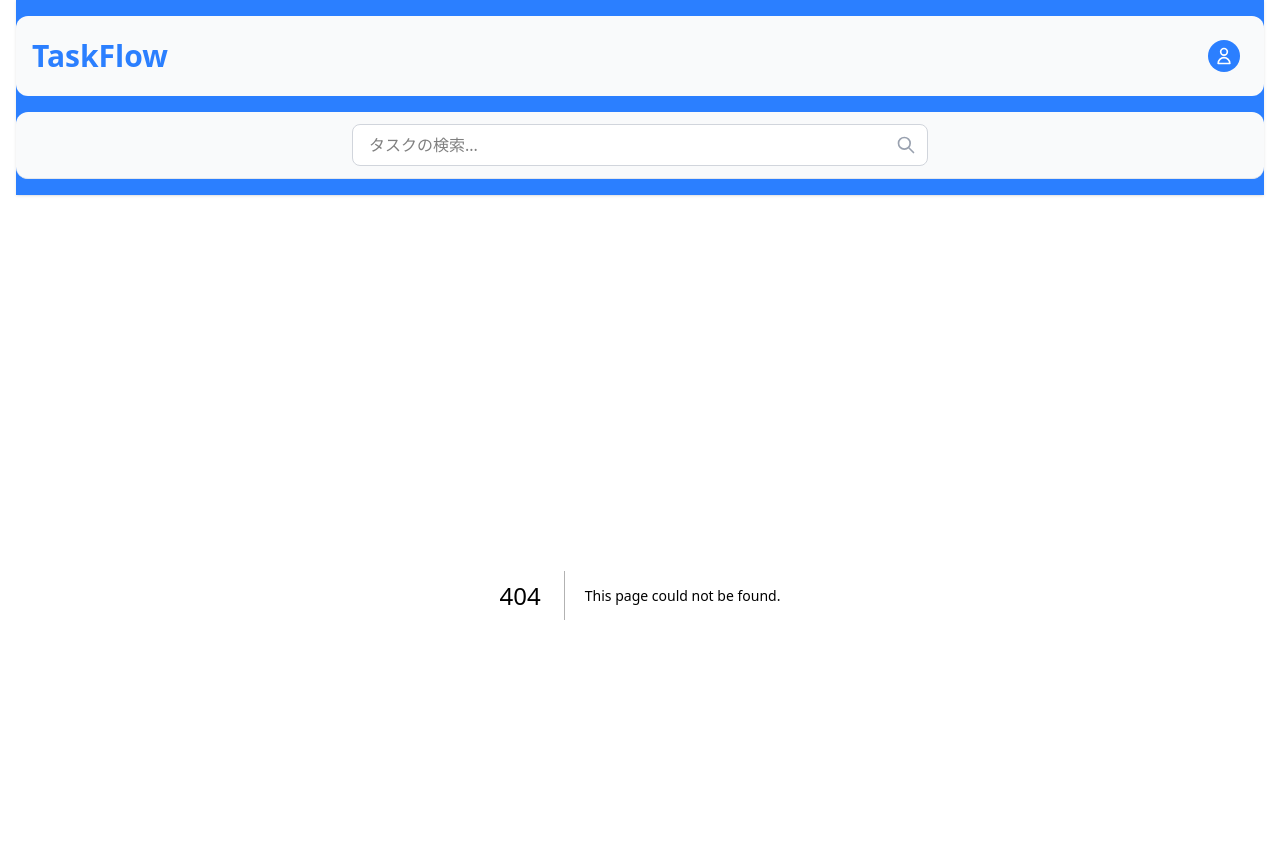
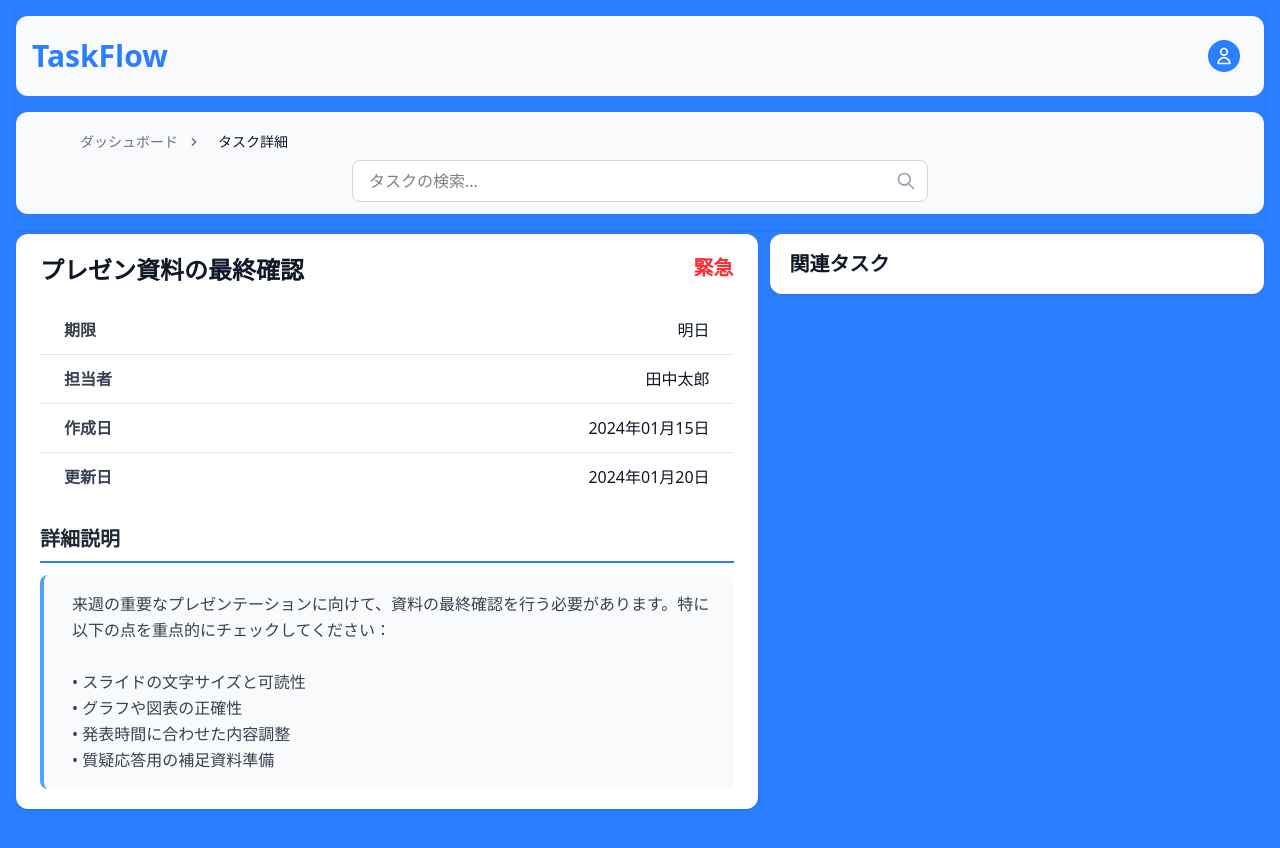
Before and after one commit to nakano1122/todo-frontend, a Next.js app: page /task/1 in a window 1280 px wide. Before the commit this address had no page. Shown: the top 848 px of the page. After the commit the page ends 813 px from the top, so only its background shows below. Built offline with nearby package versions, Linux system fonts and the light colour scheme.

Commit message:
task detail page (#5)
* create breadcrumbs

* create task main

* remove progress

```diff
--- a/src/app/dashboard/components/task_management/AllTodoCard.tsx
+++ b/src/app/dashboard/components/task_management/AllTodoCard.tsx
@@ -1,5 +1,8 @@
+import Link from "next/link";
+
 const AllTodoCard = () => {
   return (
+    <Link href="/task/1">
       <div className="bg-gradient-to-r from-sky-400 to-sky-300 border-l-2 rounded-xl px-4 py-3 flex flex-col gap-2">
         <div className="font-bold text-xl text-gray-900">
           プレゼン資料の最終確認
@@ -8,6 +11,7 @@ const AllTodoCard = () => {
           <div className="flex">明日</div>
         </div>
       </div>
+    </Link>
   );
 };
 
--- a/src/app/dashboard/components/todo_now/TodoNowCard.tsx
+++ b/src/app/dashboard/components/todo_now/TodoNowCard.tsx
@@ -1,5 +1,8 @@
+import Link from "next/link";
+
 const TodoNowCard = () => {
   return (
+    <Link href="/task/1">
       <div className="bg-gradient-to-r from-red-400 to-red-300 border-l-3 rounded-xl px-4 py-3 flex flex-col gap-2">
         <div className="font-bold text-xl text-gray-900">
           プレゼン資料の最終確認
@@ -9,6 +12,7 @@ const TodoNowCard = () => {
           <div className="flex">緊急</div>
         </div>
       </div>
+    </Link>
   );
 };
 
--- /dev/null
+++ b/src/app/layout/Breadcrumbs.tsx
@@ -0,0 +1,92 @@
+"use client";
+
+import Link from "next/link";
+import { usePathname } from "next/navigation";
+
+const breadcrumbsString = (
+  pathname: string,
+  index: number,
+  pathArray: string[]
+): string => {
+  if (index === 0 && pathname === "dashboard") {
+    return "ダッシュボード";
+  }
+
+  if (index === 0 && pathname === "task") {
+    return "ダッシュボード";
+  }
+
+  if (index === 1 && pathArray[0] === "task") {
+    return "タスク詳細";
+  }
+
+  const pathLabels: Record<string, string> = {
+    dashboard: "ダッシュボード",
+    task: "タスク",
+  };
+
+  return pathLabels[pathname] || pathname;
+};
+
+const Breadcrumbs = () => {
+  const pathname = usePathname();
+  const pathArray = pathname.split("/").filter((part) => part);
+
+  let breadcrumbItems: Array<{ label: string; href: string }> = [];
+
+  if (pathArray.length === 0 || pathArray[0] === "dashboard") {
+    breadcrumbItems = [{ label: "ダッシュボード", href: "/dashboard" }];
+  } else if (pathArray[0] === "task" && pathArray.length >= 2) {
+    breadcrumbItems = [
+      { label: "ダッシュボード", href: "/dashboard" },
+      { label: "タスク詳細", href: pathname },
+    ];
+  } else {
+    breadcrumbItems = pathArray.map((part, index) => ({
+      label: breadcrumbsString(part, index, pathArray),
+      href: `/${pathArray.slice(0, index + 1).join("/")}`,
+    }));
+  }
+
+  return (
+    <>
+      <nav className="px-4 sm:px-6 lg:px-8 py-2">
+        <div className="max-w-7xl">
+          <ol className="flex items-center space-x-2 text-sm text-gray-500">
+            {breadcrumbItems.map((item, index) => {
+              const isLast = index === breadcrumbItems.length - 1;
+              return (
+                <li key={index} className="flex items-center">
+                  {!isLast ? (
+                    <Link href={item.href} className="hover:text-gray-700">
+                      {item.label}
+                    </Link>
+                  ) : (
+                    <span className="text-gray-900 font-medium">
+                      {item.label}
+                    </span>
+                  )}
+                  {!isLast && (
+                    <svg
+                      className="w-4 h-4 mx-2"
+                      fill="currentColor"
+                      viewBox="0 0 20 20"
+                    >
+                      <path
+                        fillRule="evenodd"
+                        d="M7.293 14.707a1 1 0 010-1.414L10.586 10 7.293 6.707a1 1 0 011.414-1.414l4 4a1 1 0 010 1.414l-4 4a1 1 0 01-1.414 0z"
+                        clipRule="evenodd"
+                      />
+                    </svg>
+                  )}
+                </li>
+              );
+            })}
+          </ol>
+        </div>
+      </nav>
+    </>
+  );
+};
+
+export default Breadcrumbs;
--- a/src/app/layout/SearchBox.tsx
+++ b/src/app/layout/SearchBox.tsx
@@ -1,10 +1,13 @@
+import Breadcrumbs from "./Breadcrumbs";
+
 const SearchBox = () => {
   return (
     <div className="rounded-xl">
-      <div className="rounded-xl bg-gray-50 border-b border-gray-200">
-        <div className="max-w-7xl mx-auto px-4 sm:px-6 lg:px-8 py-3">
-          <div className="max-w-xl mx-auto">
-            <div className="relative">
+      <div className="rounded-xl bg-gray-50">
+        <div className="max-w-7xl px-4 sm:px-6 lg:px-8 py-3">
+          <Breadcrumbs />
+          <div className="flex flex-col items-center">
+            <div className="relative sm:w-md md:w-xl">
               <input
                 type="text"
                 placeholder="タスクの検索..."
--- /dev/null
+++ b/src/app/task/[task_id]/components/RelatedTaskList.tsx
@@ -0,0 +1,9 @@
+const RelatedTaskList = () => {
+  return (
+    <div className="bg-white shadow px-5 py-4 rounded-xl">
+      <div className="font-bold text-xl text-gray-900">関連タスク</div>
+    </div>
+  );
+};
+
+export default RelatedTaskList;
--- /dev/null
+++ b/src/app/task/[task_id]/components/TaskMain.tsx
@@ -0,0 +1,76 @@
+const TaskMain = ({ task_id }: { task_id: string }) => {
+  console.log("Task ID:", task_id);
+  const taskDetails = {
+    id: task_id,
+    title: "プレゼン資料の最終確認",
+    urgency: "緊急",
+    dueDate: "明日",
+    assignee: "田中太郎",
+    createdDate: "2024年01月15日",
+    updatedDate: "2024年01月20日",
+    description:
+      "来週の重要なプレゼンテーションに向けて、資料の最終確認を行う必要があります。特に以下の点を重点的にチェックしてください：\n\n• スライドの文字サイズと可読性\n• グラフや図表の正確性\n• 発表時間に合わせた内容調整\n• 質疑応答用の補足資料準備",
+  };
+  return (
+    <div className="bg-white shadow px-6 py-5 rounded-xl">
+      <div className="flex justify-between">
+        <div className="font-bold text-2xl text-gray-900">
+          プレゼン資料の最終確認
+        </div>
+        <div className="font-bold text-xl text-red-500">緊急</div>
+      </div>
+      <div className="pt-5">
+        <table className="w-full">
+          <tbody>
+            <tr className="border-b border-gray-200">
+              <td className="py-3 px-6 font-semibold text-gray-700 text-left">
+                期限
+              </td>
+              <td className="py-3 px-6 text-gray-900 text-right">
+                {taskDetails.dueDate}
+              </td>
+            </tr>
+            <tr className="border-b border-gray-200">
+              <td className="py-3 px-6 font-semibold text-gray-700 text-left">
+                担当者
+              </td>
+              <td className="py-3 px-6 text-gray-900 text-right">
+                {taskDetails.assignee}
+              </td>
+            </tr>
+            <tr className="border-b border-gray-200">
+              <td className="py-3 px-6 font-semibold text-gray-700 text-left">
+                作成日
+              </td>
+              <td className="py-3 px-6 text-gray-900 text-right">
+                {taskDetails.createdDate}
+              </td>
+            </tr>
+            <tr>
+              <td className="py-3 px-6 font-semibold text-gray-700 text-left">
+                更新日
+              </td>
+              <td className="py-3 px-6 text-gray-900 text-right">
+                {taskDetails.updatedDate}
+              </td>
+            </tr>
+          </tbody>
+        </table>
+      </div>
+      <div className="pt-6">
+        <h3 className="font-semibold text-xl text-gray-800 border-b-2 border-blue-500 pb-2">
+          詳細説明
+        </h3>
+        <div className="pt-3">
+          <div className="bg-gray-50 p-4 rounded-lg border-l-4 border-blue-400">
+            <p className="text-gray-700 leading-relaxed whitespace-pre-line pl-3">
+              {taskDetails.description}
+            </p>
+          </div>
+        </div>
+      </div>
+    </div>
+  );
+};
+
+export default TaskMain;
--- /dev/null
+++ b/src/app/task/[task_id]/page.tsx
@@ -0,0 +1,24 @@
+import RelatedTaskList from "./components/RelatedTaskList";
+import TaskMain from "./components/TaskMain";
+
+interface TaskListPageProps {
+  params: {
+    task_id: string;
+  };
+}
+
+const TaskListPage = async ({ params }: TaskListPageProps) => {
+  const { task_id } = await params;
+  return (
+    <div className="flex flex-col items-center lg:flex-row lg:items-start w-full justify-between gap-3 py-1">
+      <div className="flex flex-col w-3/5 gap-3">
+        <TaskMain task_id={task_id} />
+      </div>
+      <div className="flex flex-col md:flex-row lg:flex-col w-2/5 gap-3">
+        <RelatedTaskList />
+      </div>
+    </div>
+  );
+};
+
+export default TaskListPage;
--- a/src/app/task/page.tsx
+++ /dev/null
@@ -1,5 +0,0 @@
-const TaskListPage = () => {
-  return <div></div>;
-};
-
-export default TaskListPage;
```
Lines whose indentation alone changed are shown as unchanged.
